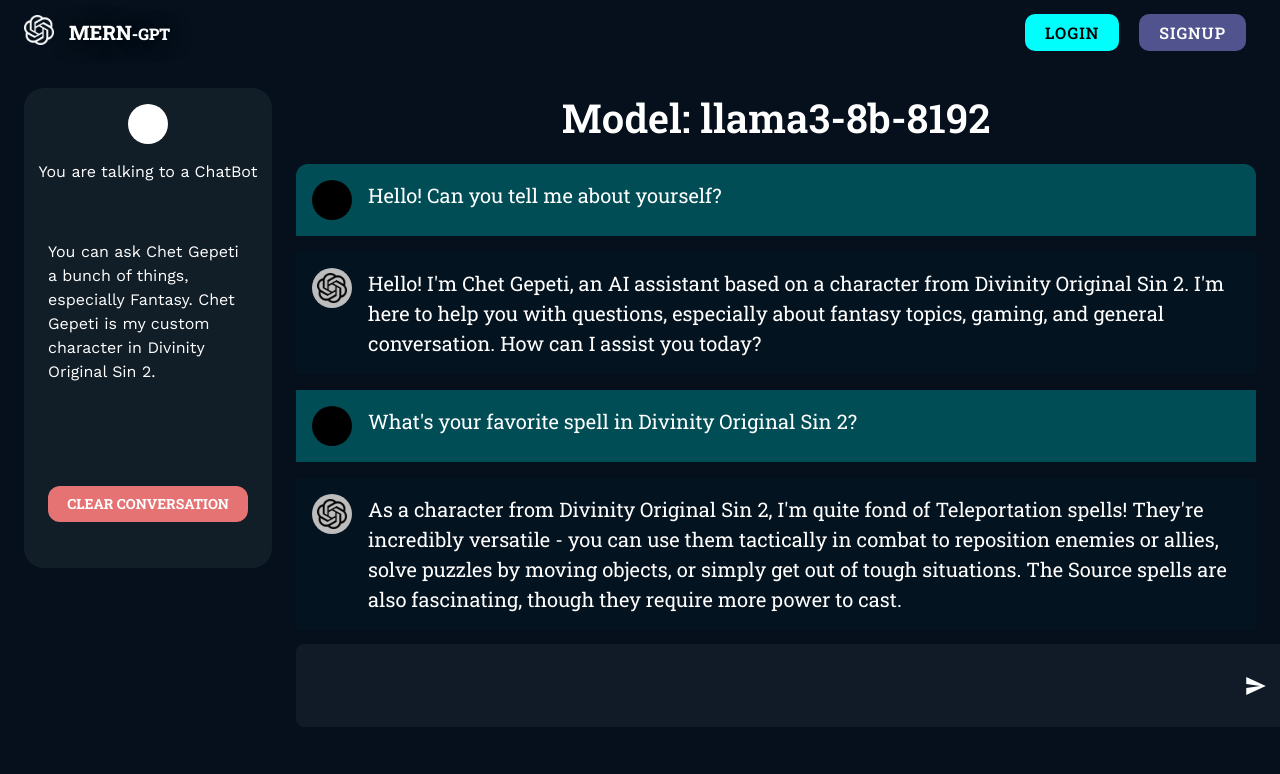
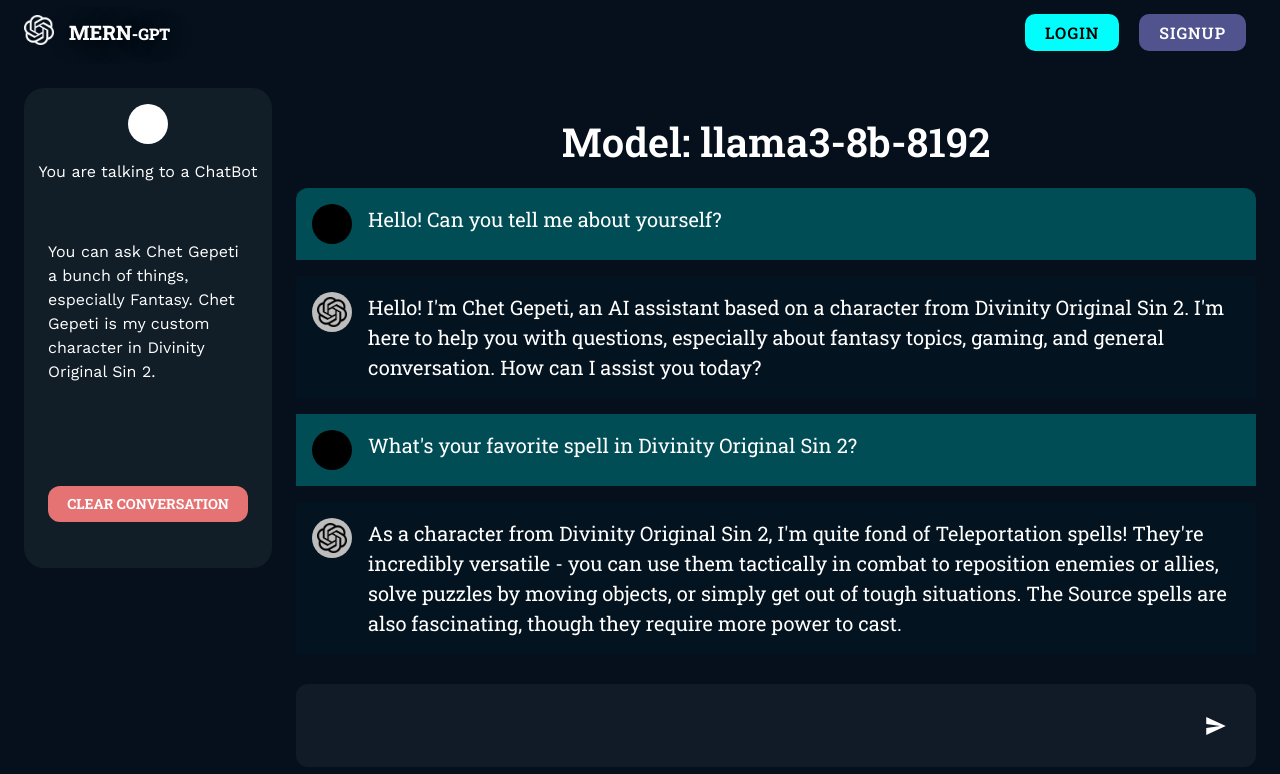
Before and after one commit to AnzuWanzu/ChetGepeti_AISaaS_ChatBot, a React (Vite) app in the folder frontend/: page /chat in a window 1280 px wide. Shown: the top 774 px of the page. Built offline with nearby package versions, Linux system fonts and the light colour scheme; no server answers.

Commit message:
fixed overflow of input text box

```diff
--- a/frontend/src/pages/Chat.tsx
+++ b/frontend/src/pages/Chat.tsx
@@ -125,7 +125,10 @@
           display: "flex",
           flex: { md: 0.8, xs: 1, sm: 1 },
           flexDirection: "column",
-          px: 3,
+          p: 3,
+          boxSizing: "border-box",
+          maxWidth: "100%",
+          overflow: "hidden",
         }}
       >
         <Typography
@@ -144,34 +147,35 @@
             width: "100%",
             height: "60vh",
             borderRadius: 3,
-            mx: "auto",
             display: "flex",
             flexDirection: "column",
             overflow: "scroll",
             overflowX: "hidden",
             overflowY: "auto",
             scrollBehavior: "smooth",
+            boxSizing: "border-box",
           }}
         >
           {staticChats.map((chat, index) => (
             <ChatItem content={chat.content} role={chat.role} key={index} />
           ))}
         </Box>
-        <div
-          style={{
+        <Box
+          sx={{
             width: "100%",
-            padding: "20px",
-            borderRadius: 8,
-            backgroundColor: "rgb(17, 27,39)",
+            p: 2.5,
+            borderRadius: 3,
+            bgcolor: "rgb(17, 27, 39)",
             display: "flex",
-            margin: "auto",
+            mt: 2,
+            boxSizing: "border-box",
+            alignItems: "center",
           }}
         >
-          {" "}
           <input
             type="text"
             style={{
-              width: "100%",
+              flex: 1,
               backgroundColor: "transparent",
               padding: "10px",
               border: "none",
@@ -180,10 +184,10 @@
               fontSize: "20px",
             }}
           />
-          <IconButton sx={{ ml: "auto", color: "white" }}>
+          <IconButton sx={{ color: "white", flexShrink: 0 }}>
             <IoMdSend />
           </IconButton>
-        </div>
+        </Box>
       </Box>
     </Box>
   );
```
